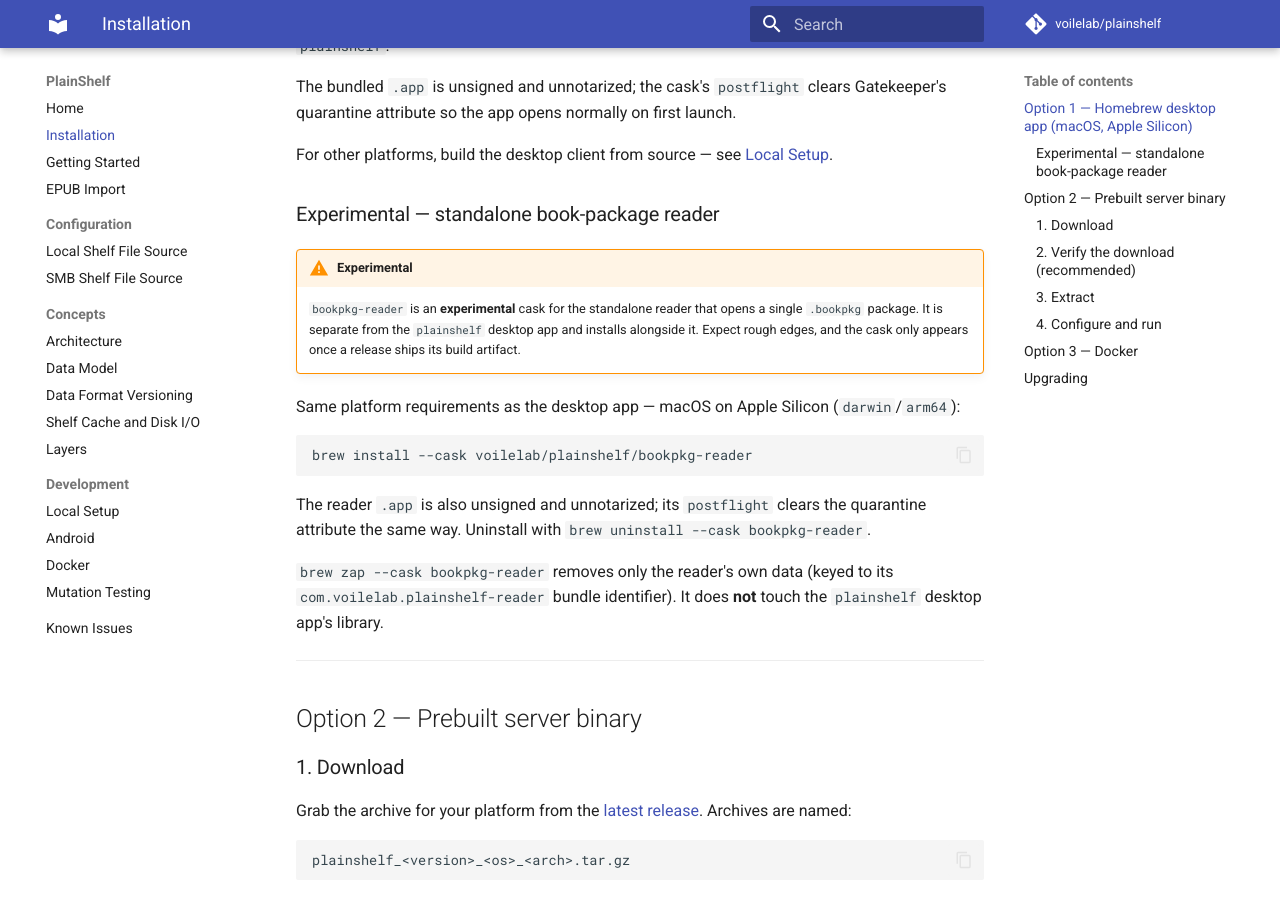
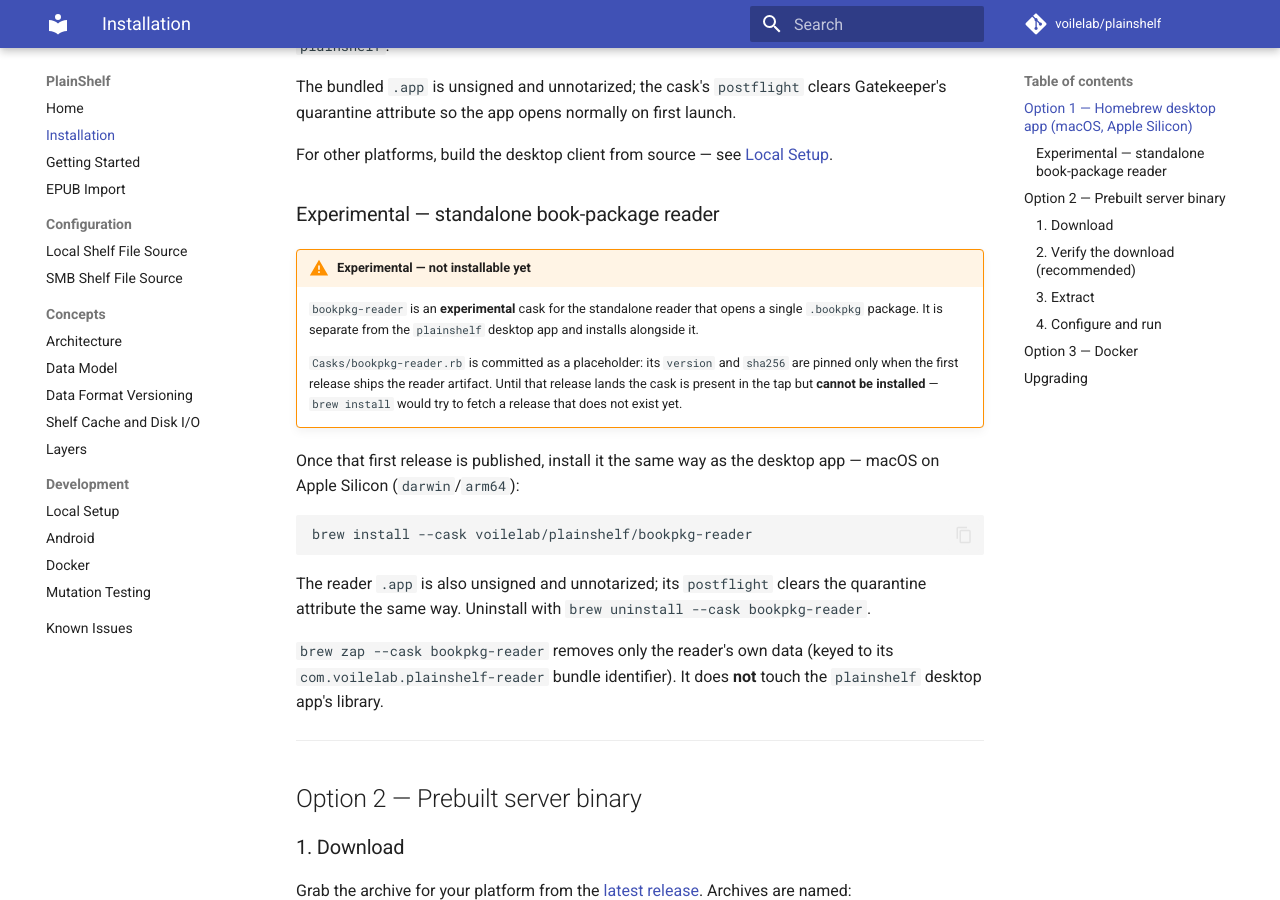
Before and after one commit to voilelab/plainshelf, an MkDocs documentation site: the page built from docs/installation.md, in a window 1280 px wide and 900 px high, scrolled down 871 px. Built offline with MkDocs 1.6.1 and Material for MkDocs 9.7.7, drawn with Linux system fonts in a browser that asks for light colours; comment, search, counter and statistics services are not loaded.

Commit message:
docs: state the reader cask is not installable until first release
The cask file is discoverable in the tap as soon as it merges, so the
previous wording ("only appears once a release ships its build artifact")
was wrong: with placeholder version/sha256, `brew install` would fail on a
nonexistent v0.0.0 asset. Say plainly that the cask is a placeholder and
cannot be installed until the first release pins its version and checksum.

Co-Authored-By: Claude Opus 4.8 <noreply@anthropic.com>
Claude-Session: https://claude.ai/code/session_01Wq5mMuAdLJrSVgF8P9d7xq

````diff
--- a/docs/installation.md
+++ b/docs/installation.md
@@ -46,14 +46,19 @@ For other platforms, build the desktop client from source — see
 
 ### Experimental — standalone book-package reader
 
-!!! warning "Experimental"
+!!! warning "Experimental — not installable yet"
     `bookpkg-reader` is an **experimental** cask for the standalone reader
     that opens a single `.bookpkg` package. It is separate from the
-    `plainshelf` desktop app and installs alongside it. Expect rough edges,
-    and the cask only appears once a release ships its build artifact.
+    `plainshelf` desktop app and installs alongside it.
 
-Same platform requirements as the desktop app — macOS on Apple Silicon
-(`darwin`/`arm64`):
+    `Casks/bookpkg-reader.rb` is committed as a placeholder: its `version` and
+    `sha256` are pinned only when the first release ships the reader artifact.
+    Until that release lands the cask is present in the tap but **cannot be
+    installed** — `brew install` would try to fetch a release that does not
+    exist yet.
+
+Once that first release is published, install it the same way as the desktop
+app — macOS on Apple Silicon (`darwin`/`arm64`):
 
 ```bash
 brew install --cask voilelab/plainshelf/bookpkg-reader
````
